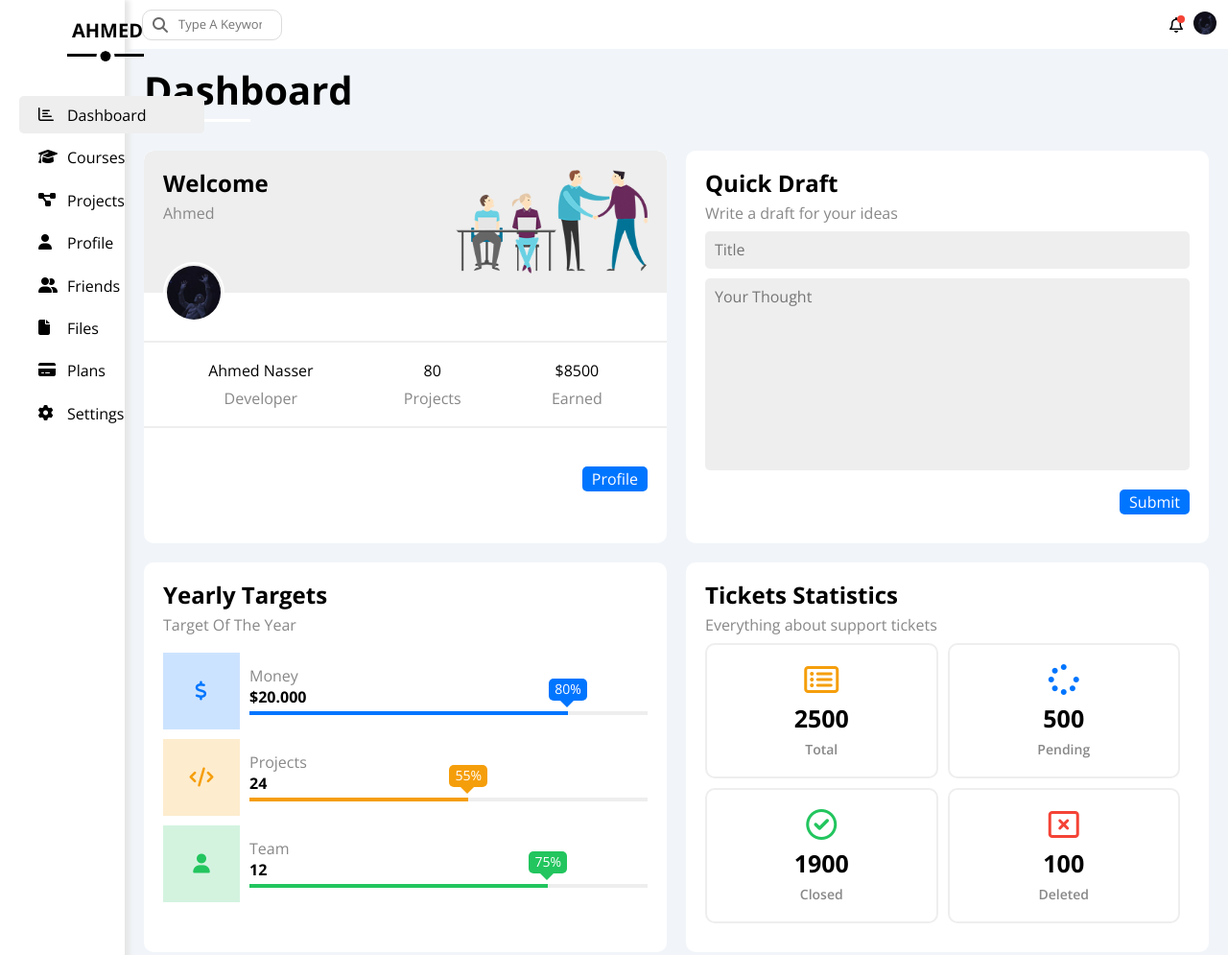
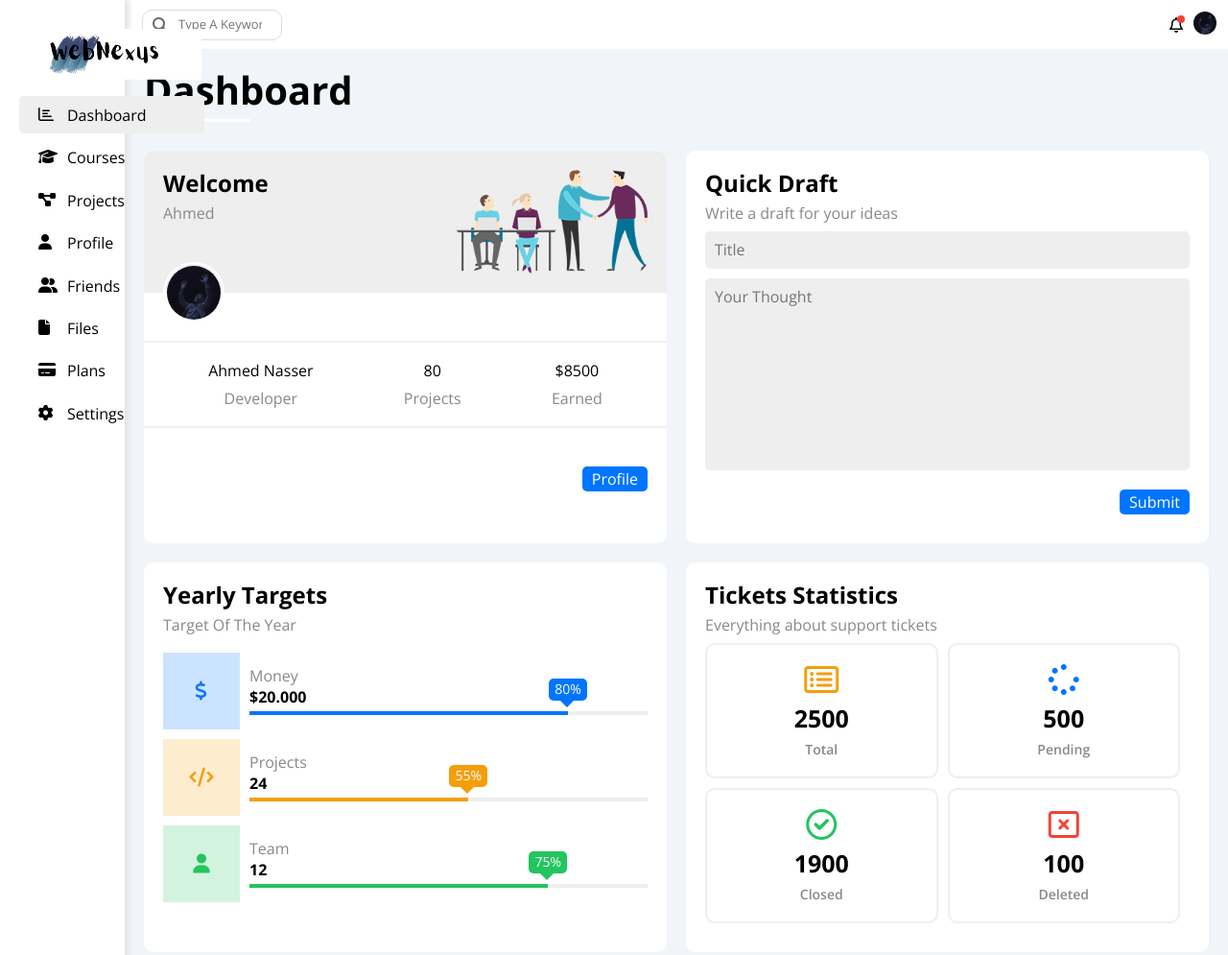
Before and after one commit to AhmedNasser1010/WebNexus-Academy, a plain HTML site: page index.html in a window 1280 px wide. Shown: the top 995 px of the page at 96% size. Drawn offline with nearby package versions, Linux system fonts and the light colour scheme.

Commit message:
Update site logo

```diff
--- a/css/defaultStyle.css
+++ b/css/defaultStyle.css
@@ -115,18 +115,11 @@ input {
   overflow: hidden;
 }
 
-.page aside .logo {
-  position: fixed;
-  -webkit-backface-visibility: hidden;
-  top: 20px;
-  left: calc(110px - 35px);
-  width: 70px;
-}
-
-.page aside .logo  h1 {
-  font-size: 20px;
-  margin: 0px;
-  text-align: center;
+.page aside .logo img {
+	position: fixed;
+	max-width: 200px;
+  left: 10px;
+	pointer-events: none;
 }
 
 .page aside nav {
--- a/css/mediaQueries/mediaQueryDefaultStyle.css
+++ b/css/mediaQueries/mediaQueryDefaultStyle.css
@@ -15,6 +15,7 @@
   .page aside .logo {
     left: 5px;
     width: fit-content;
+		display: none;
   }
   .page aside .logo  h1 {
     font-size: 13px !important;
--- a/index.html
+++ b/index.html
@@ -25,7 +25,7 @@
   <div class="page">
     <aside>
       <a href="#" class="logo">
-        <h1 class="outLine">AHMED</h1>
+        <img src="./imgs/webnexus-logo-white.png">
       </a>
       <nav>
         <ul>
```
Also changed, not shown: courses.html (+1 -1 lines), files.html (+1 -1 lines), friends.html (+1 -1 lines), notification.html (+1 -1 lines), plans.html (+1 -1 lines), profile.html (+1 -1 lines), projects.html (+1 -1 lines), settings.html (+1 -1 lines), imgs/webnexus-logo-colorful.png (added), imgs/webnexus-logo-white.png (added).
